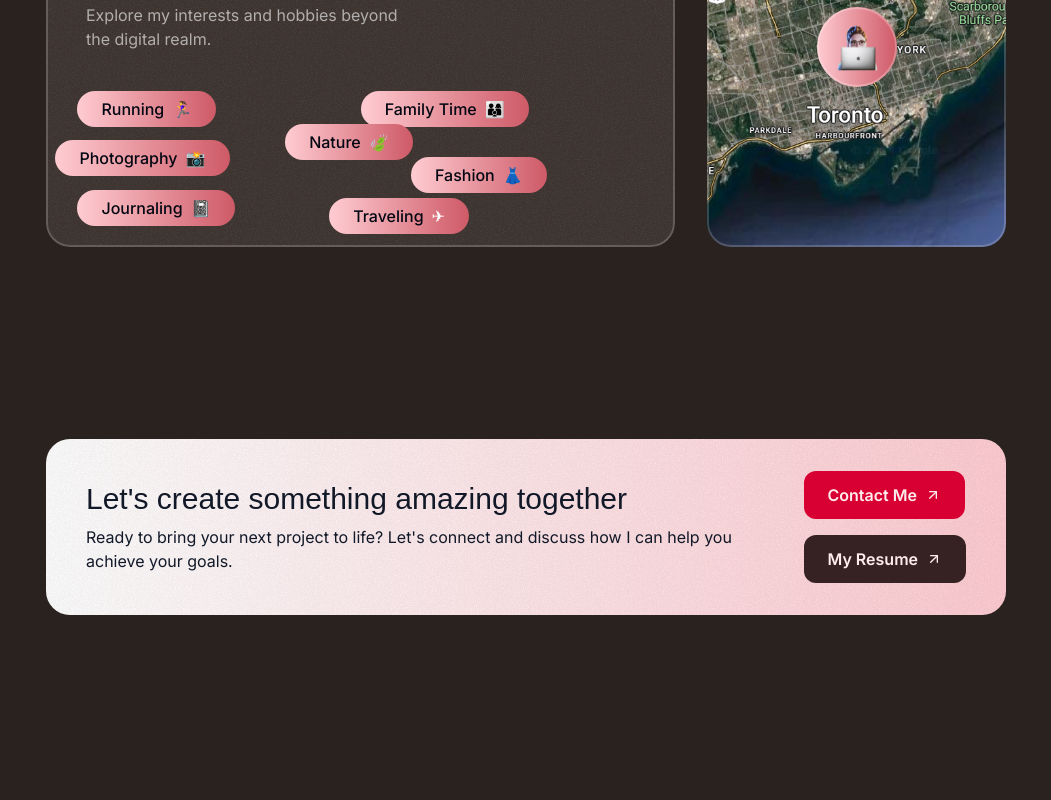
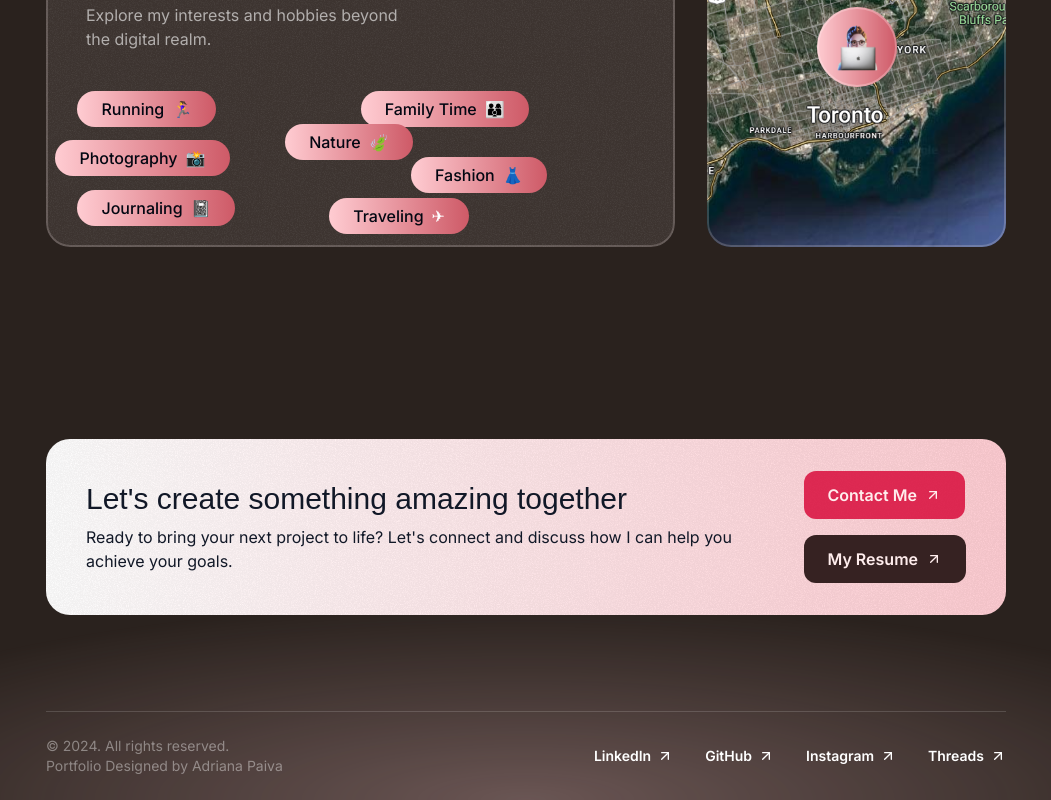
Before and after one commit to itsadrianapaiva/itsadrianapaiva.github.io, a Next.js app: page / in a window 1280 px wide. Shown: the part 5023-5823 px from the top of the page, without its empty margins (114-1165 px from the left). Before the commit the page ends 5734 px from the top, so only its background shows below. Built offline with nearby package versions, Linux system fonts and the light colour scheme; a web font is replaced by a local one.

Commit message:
footer added

```diff
--- a/src/app/page.tsx
+++ b/src/app/page.tsx
@@ -5,6 +5,7 @@
 import { TestimonialsSection } from '@/sections/Testimonials';
 import { AboutSection } from '@/sections/About';
 import { ContactSection } from '@/sections/Contact';
+import { Footer } from '@/sections/Footer';
 
 export default function Home() {
   return (
@@ -16,6 +17,7 @@
       <TestimonialsSection />
       <AboutSection />
       <ContactSection />
+      <Footer />
     </div>
   );
 }
--- a/src/sections/Contact.tsx
+++ b/src/sections/Contact.tsx
@@ -21,12 +21,13 @@
               </p>
             </div>
             <div className='flex flex-col gap-4'>
-              <button className='inline-flex h-12 w-max items-center gap-2 rounded-xl bg-red-pink px-6 text-light-pink'>
-                <span className='font-semibold'>Contact Me</span>
+              <button className='inline-flex h-12 w-max items-center gap-2 rounded-xl bg-red-pink/80 px-6 text-light-pink'>
+                <a href='mailto:itsadrianapaiva@gmail.com' className='font-semibold'>Contact Me</a>
                 <ArrowUpRightIcon className='size-4' />
               </button>
               <button className='inline-flex h-12 w-max items-center gap-2 rounded-xl bg-medium-brown px-6 text-light-pink'>
-                <span className='font-semibold'>My Resume</span>
+                <a href="/resume.pdf"
+                download="Adriana_Paiva_Resume.pdf" className='font-semibold'>My Resume</a>
                 <ArrowUpRightIcon className='size-4' />
               </button>
             </div>
--- a/src/sections/Footer.tsx
+++ b/src/sections/Footer.tsx
@@ -1,3 +1,52 @@
+import ArrowUpRightIcon from '@/assets/icons/arrow-up-right.svg';
+
+const footerLinks = [
+  {
+    title: 'LinkedIn',
+    href: 'https://www.linkedin.com/in/itsadrianapaiva/',
+  },
+  {
+    title: 'GitHub',
+    href: 'https://github.com/itsadrianapaiva',
+  },
+  {
+    title: 'Instagram',
+    href: 'https://www.instagram.com/itsadrianapaiva',
+  },
+  {
+    title: 'Threads',
+    href: 'https://www.threads.net/@itsadrianapaiva',
+  },
+];
+
 export const Footer = () => {
-  return <div>Footer Section</div>;
+  return (
+    <footer className="relative -z-10 overflow-x-clip">
+      <div className="absolute h-[400px] w-[1600px] bottom-0 left-1/2 -translate-x-1/2 bg-medium-pink/30 [mask-image:radial-gradient(50%_50%_at_bottom_center,black,transparent)] -z-10"></div>
+      <div className='container'>
+        <div className='flex flex-col items-center gap-8 border-t border-white/15 py-6 text-sm md:flex-row md:justify-between'>
+          <div className="text-center md:text-left">
+            <div className='text-white/40'>
+              &copy; 2024. All rights reserved.
+            </div>
+            <div className='text-white/40'>
+              Portfolio Designed by Adriana Paiva
+            </div>
+          </div>
+          <nav className='flex flex-col items-center gap-8 md:flex-row'>
+            {footerLinks.map((link) => (
+              <a
+                href={link.href}
+                key={link.title}
+                className='inline-flex items-center gap-1.5'
+              >
+                <span className='font-semibold'>{link.title}</span>
+                <ArrowUpRightIcon className='size-4' />
+              </a>
+            ))}
+          </nav>
+        </div>
+      </div>
+    </footer>
+  );
 };
```
Also changed, not shown: 1 other file (tests, documents, lock files or other folders).
